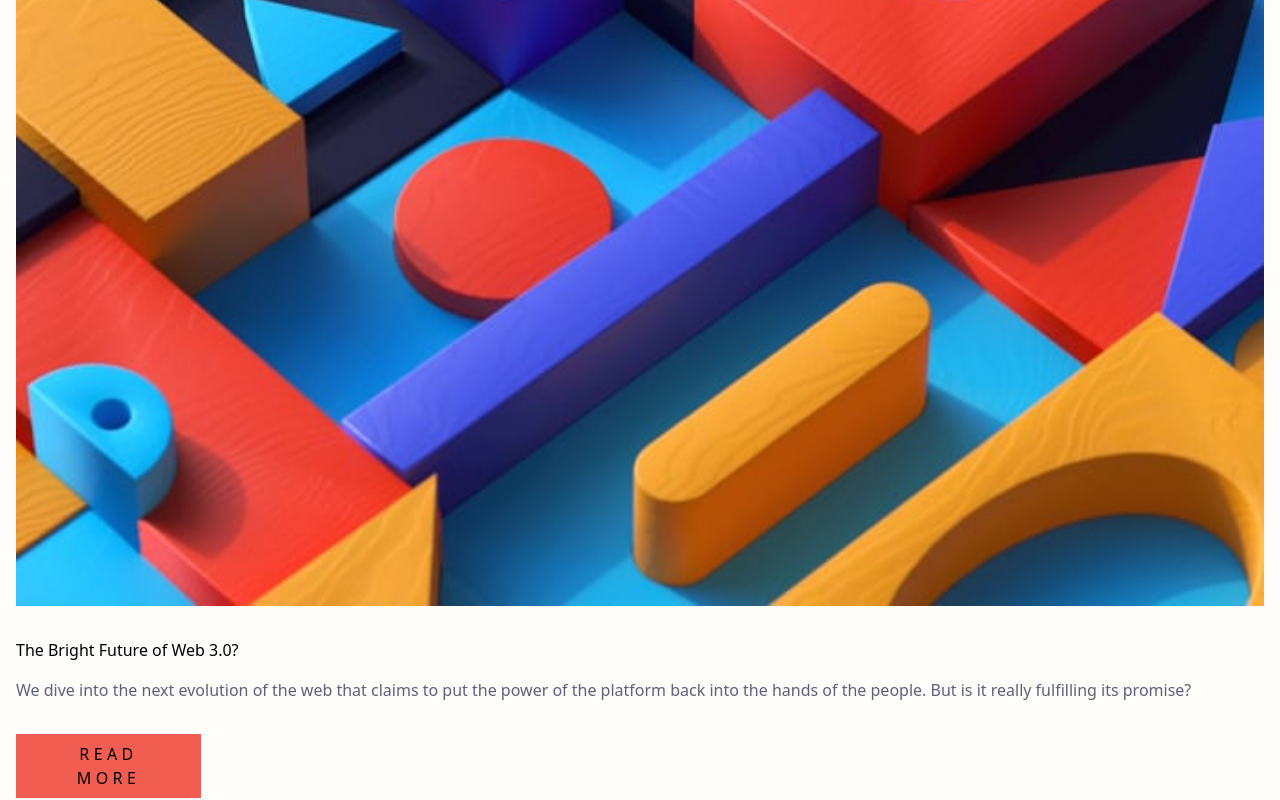
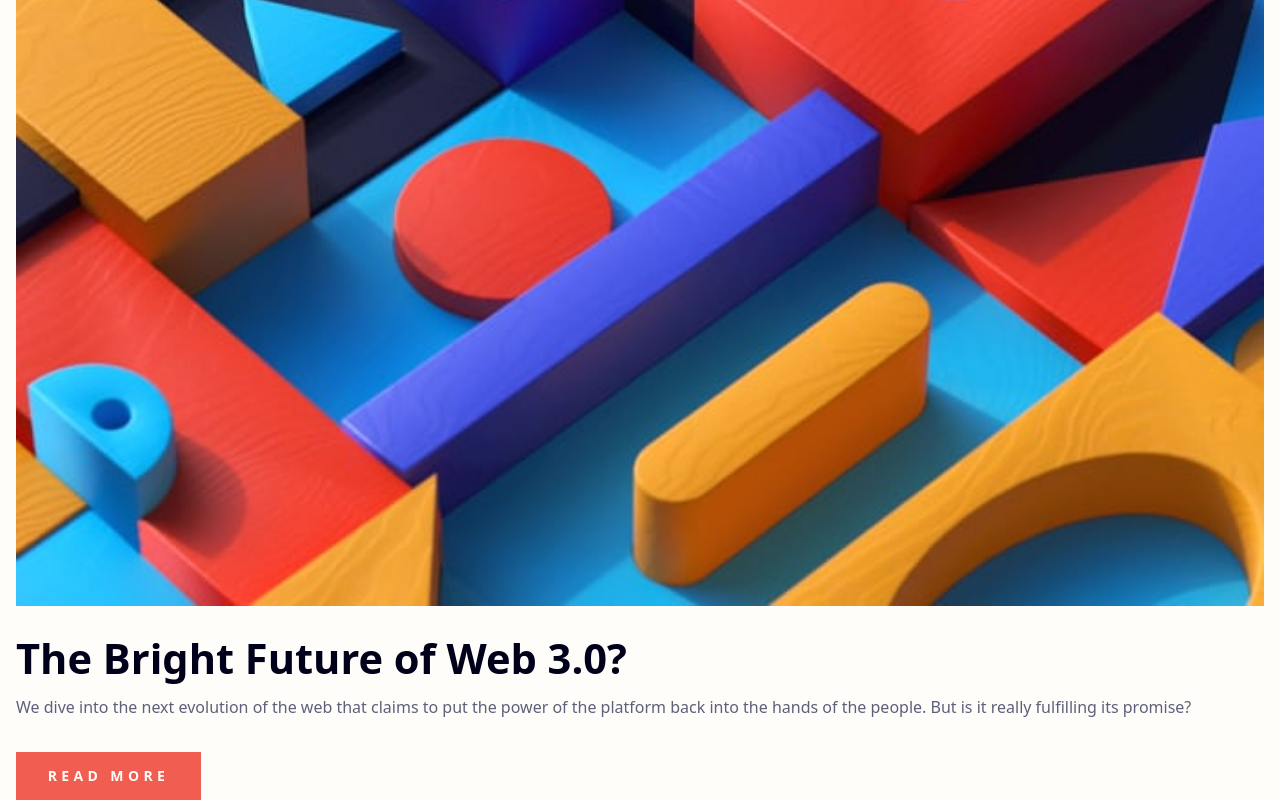
Before and after one commit to ismaelpaul/front-end-mentor-news-home, a SvelteKit app: page / in a window 1280 px wide. Shown: the part 570-1370 px from the top of the page. Built offline with nearby package versions, Linux system fonts and the light colour scheme.

Commit message:
Change color and add fontSize

```diff
--- a/tailwind.config.js
+++ b/tailwind.config.js
@@ -3,12 +3,38 @@ export default {
 	content: ['./src/**/*.{html,js,svelte,ts}'],
 	theme: {
 		colors: {
-			'almost-white': '#FFFDFA',
-			'dark-space-blue': '#00001A',
+			'off-white': '#FFFDFA',
+			'very-dark-blue': '#00001A',
+			'dark-grayish-blue': '#5D5F79',
+			'grayish-blue': '#C5C6CE',
 			gunmetal: '#5E607A',
 			'light-vermillion': '#F15D51',
 			silver: 'C5C6CE',
 			yellow: '#E9AA52',
+			'soft-orange': '#FFCE8A',
+		},
+		fontSize: {
+			header: [
+				'2.6rem',
+				{
+					lineHeight: '2.5rem',
+					fontWeight: '800',
+				},
+			],
+			paragraph: [
+				'1rem',
+				{
+					lineHeight: '1.625rem',
+					fontWeight: '300',
+				},
+			],
+			button: [
+				'0.875rem',
+				{
+					lineHeight: '2rem',
+					fontWeight: '600',
+				},
+			],
 		},
 		extend: {},
 	},
```
